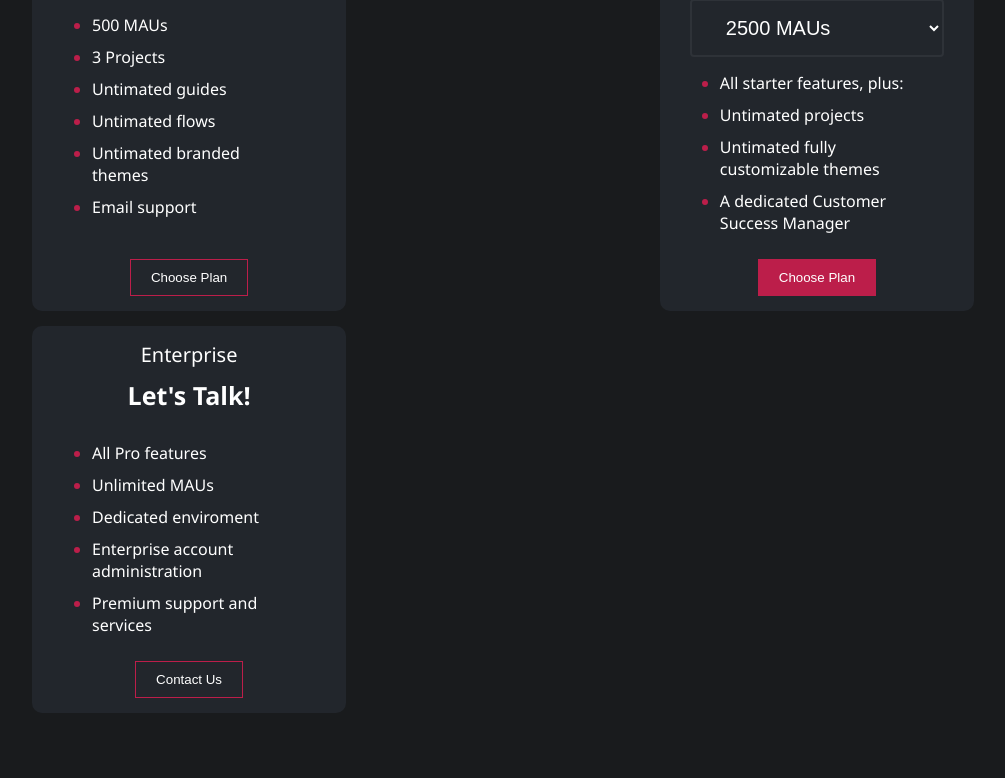
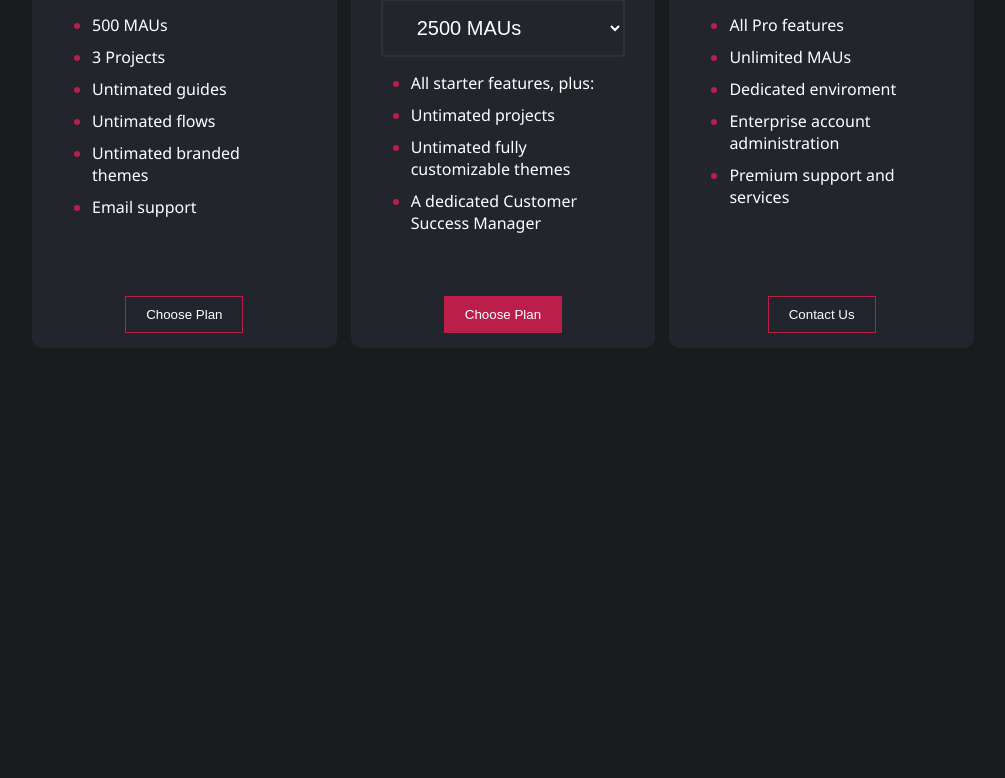
Before and after one commit to AhmedSaeed217/Pricing-Cards-section, a plain HTML site: page index.html in a window 1280 px wide. Shown: the part 364-1142 px from the top of the page, without its empty margins (142-1147 px from the left). After the commit the page ends 800 px from the top, so only its background shows below. Drawn offline with Linux system fonts and the light colour scheme.

Commit message:
Update style.css

```diff
--- a/css/style.css
+++ b/css/style.css
@@ -90,7 +90,7 @@
   }
 
   .plan{
-    width:33%;
+    width:32%;
     background-color:rgb(34,38,44);
     color: white;
     padding: 15px 30px;
@@ -102,6 +102,7 @@
     cursor: pointer;
     transition: 0.3s ease;
     margin-bottom: 15px;
+      height:450px;
   }
   .plan:hover{
     transform:scale(1.1);
```
